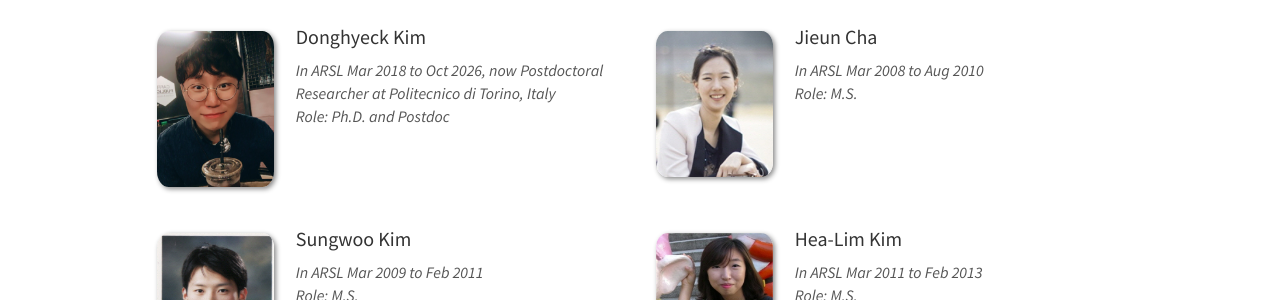
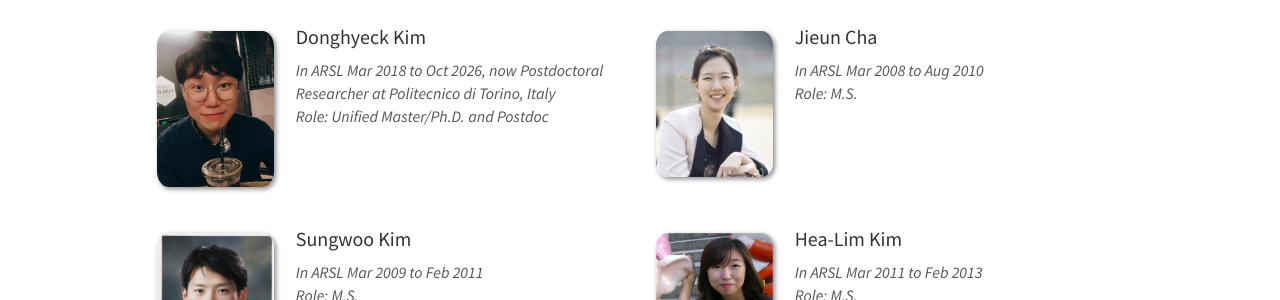
Before and after one commit to roo2003/roo2003.github.io, a Jekyll site: the page built from _pages/team.md, in a window 1280 px wide and 900 px high, scrolled down 2010 px. Shown: the part 154-454 px from the top of the window. Built offline with Jekyll 4.4.1, drawn with Linux system fonts in a browser that asks for light colours; nearby versions of some CDN libraries.

Commit message:
Update alumni_members.yml

```diff
--- a/_data/alumni_members.yml
+++ b/_data/alumni_members.yml
@@ -84,7 +84,7 @@
 
 - name: Donghyeck Kim
   photo: Dong_Hyeock.jpg
-  info: Ph.D. and Postdoc
+  info: Unified Master/Ph.D. and Postdoc
   duration: In ARSL Mar 2018 to Oct 2026, now Postdoctoral Researcher at Politecnico di Torino, Italy
   email: kimbab1111@yonsei.ac.kr
   number_educ: 2
```
